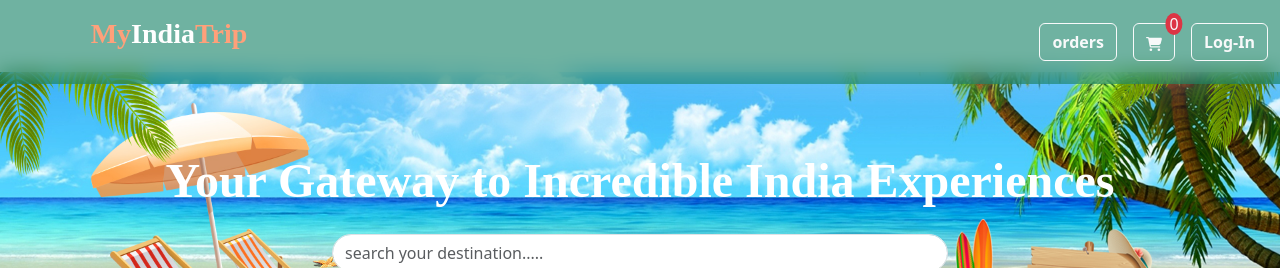
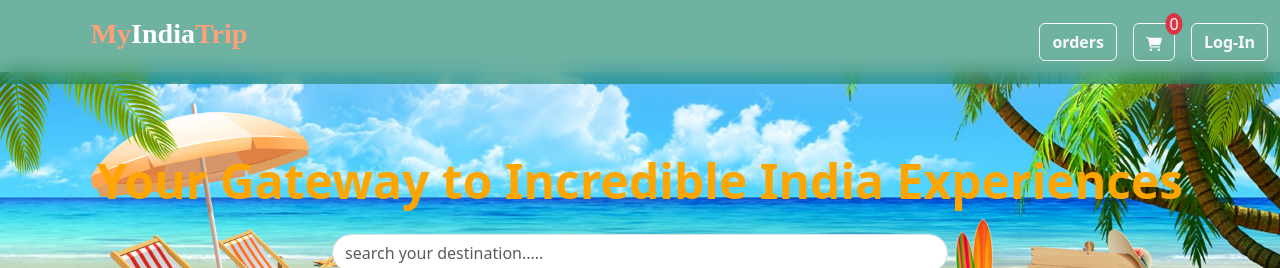
Before and after one commit to shivam5676/bookingAppFrontend, a React (Create React App) app: page / in a window 1280 px wide. Shown: the top 268 px of the page. Built offline with nearby package versions, Linux system fonts and the light colour scheme; no server answers.

Commit message:
some css added

```diff
--- a/src/components/Hero.js
+++ b/src/components/Hero.js
@@ -4,12 +4,12 @@ const Hero = () => {
   return (
     <div className="pt-5">
       <div
-        className={`px-4 py-5 mb-2 text-center mt-2 mt-md-3 mt-lg-4 ${herocss.herobg}`}
+        className={`px-4 py-sm-5 pb-1 mb-2 text-center mt-sm-2 mt-md-3 mt-lg-4 ${herocss.herobg}`}
       >
         <img className="d-block mx-auto mb-4" alt="" />
         <p
-          className="display-5 fw-bold  p-2 text-white"
-          style={{ fontFamily: "cursive" }}
+          className="display-5 fw-bold  p-2 "
+          style={{color:"orange"}}
         >
           Your Gateway to Incredible India Experiences
         </p>
--- a/src/components/Offers.js
+++ b/src/components/Offers.js
@@ -4,7 +4,7 @@ const Offers = () => {
   return (
     <div className="container-fluid mx-0">
       <h3 className="text-center fw-bold">Exclusive Offers</h3>
-      <div className={` ${offercss.offersContainer} py-2`}>
+      <div className={` ${offercss.offersContainer} py-sm-2`}>
         <div className={`${offercss.offersCard} bg-danger bg-gradient `}>
           <div className="container py-sm-2 px-sm-4 text-wrap">
             <h4 className="col text-center text-white border-bottom pb-2">
--- a/src/components/OrderOverView.js
+++ b/src/components/OrderOverView.js
@@ -35,7 +35,7 @@ const ProductOverView = () => {
       {productDescription ? (
         <div className="container-fluid py-1 text-center ">
           <ProductOverViewHeader
-            title={productDescription.name}
+            title={productDescription.product.name}
           ></ProductOverViewHeader>
           <div className="container pb-2 px-sm-3 pt-3 mt-5 ">
             <div id="carouselExampleCaptions" className="carousel slide">
--- a/src/components/cartPayment.js
+++ b/src/components/cartPayment.js
@@ -66,7 +66,8 @@ const CartPayment = (props) => {
               toast.success("order successfully placed ,check order section...")
             } catch (err) {
               console.log(err);
-              // toast.error(err);
+              toast.error("payment not made ,see ur payment status in order tab");
+              dispatch(cartSliceActions.clearCart("aaaa"));
             }
           },
           prefill: {
```
